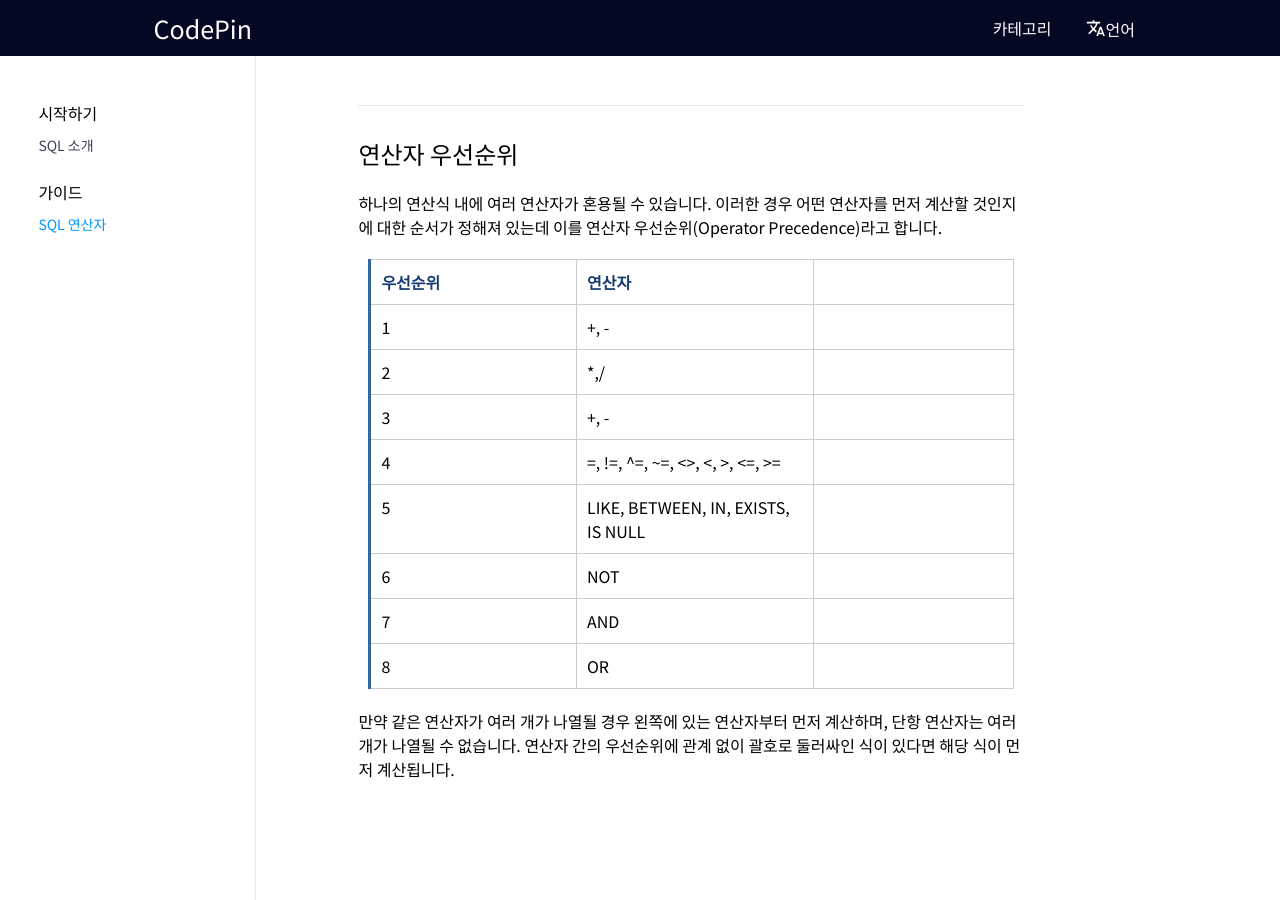
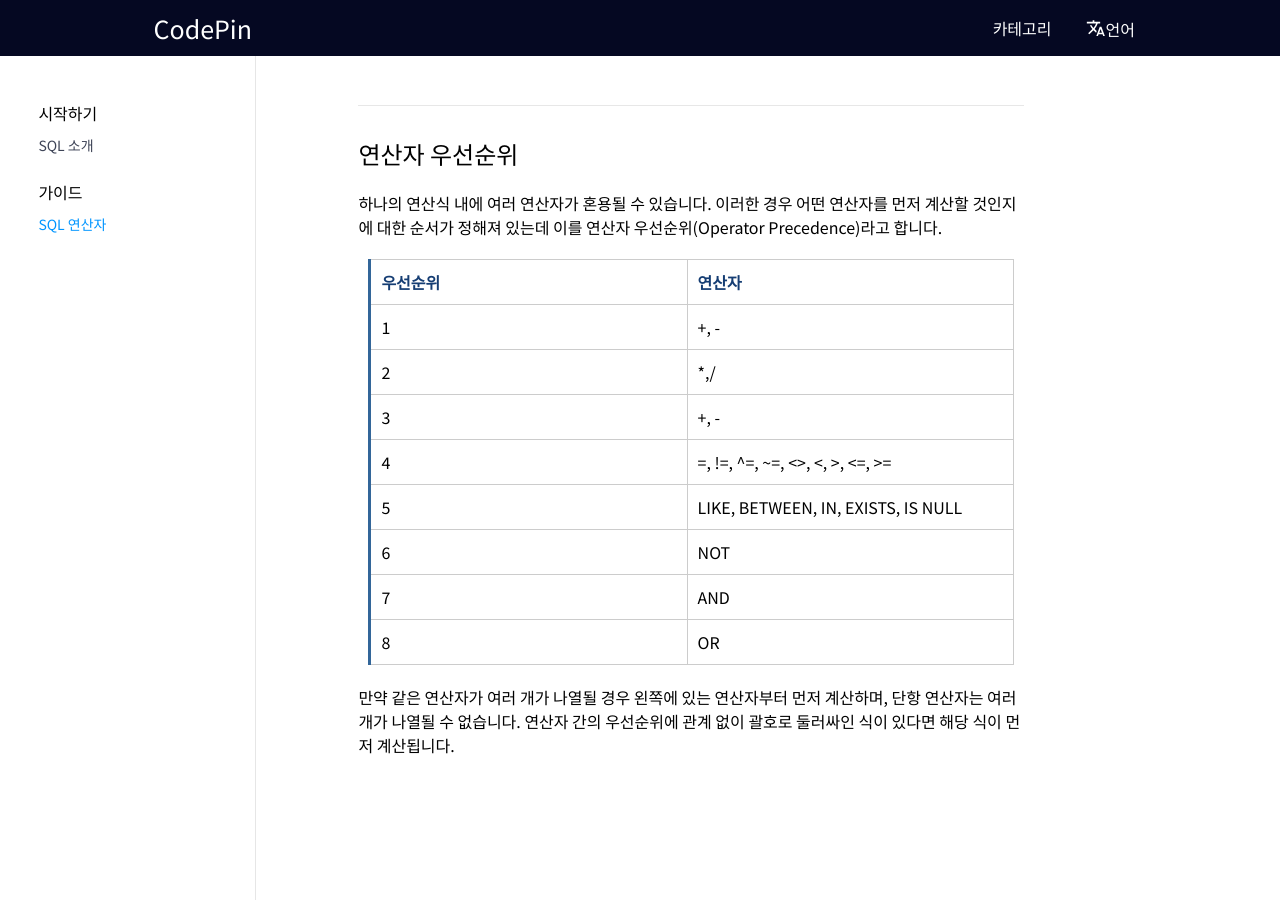
Before and after one commit to WADE-OSS/CodePin, a Jekyll site: the page built from _posts/sql/2022-05-28-operator.md, in a window 1280 px wide and 900 px high, scrolled down 2956 px. Built offline with Jekyll 4.4.1, drawn with Linux system fonts in a browser that asks for light colours; Markdown is read by kramdown in place of the engine named in the settings.

```diff
--- a/_posts/sql/2022-05-28-operator.md
+++ b/_posts/sql/2022-05-28-operator.md
@@ -55,10 +55,10 @@ tag : [가이드]
 하나의 연산식 내에 여러 연산자가 혼용될 수 있습니다. 이러한 경우 어떤 연산자를 먼저 계산할 것인지에 대한 순서가 정해져 있는데 이를 연산자 우선순위(Operator Precedence)라고 합니다.
 
 |우선순위|연산자|
-|---|---|---|
-|1|+, -||
-|2|*,/||
-|3|+, -||
+|---|---|
+|1|+, -|
+|2|*,/|
+|3|+, -|
 |4|=, !=, ^=, ~=, <>, <, >, <=, >=|
 |5|LIKE, BETWEEN, IN, EXISTS, IS NULL|
 |6|NOT|
```
